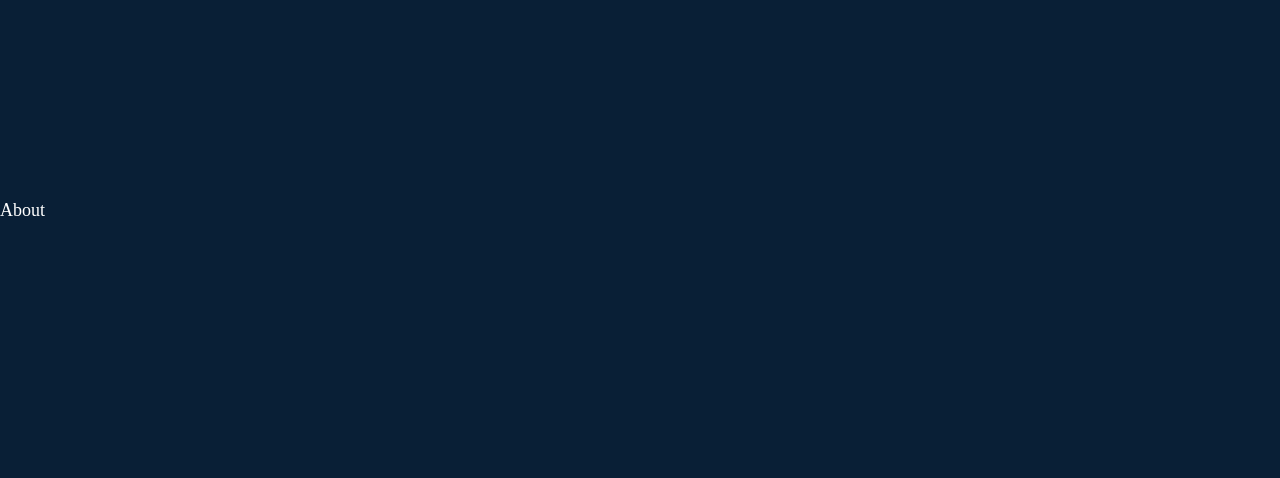
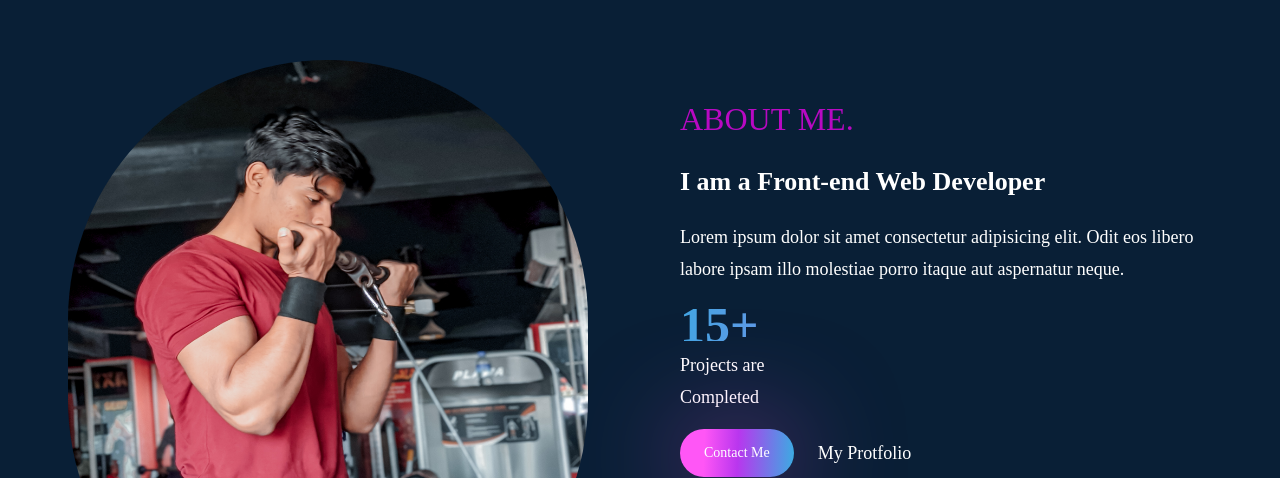
Before and after one commit to mitul200/my-react-protfolio, a React (Vite) app: page / in a window 1280 px wide. Shown: the part 1102-1580 px from the top of the page. Built offline with nearby package versions, Linux system fonts and the light colour scheme.

Commit message:
added about section

```diff
--- a/src/component/About.jsx
+++ b/src/component/About.jsx
@@ -1,8 +1,71 @@
+import CountUp from "react-countup";
+import { useInView } from "react-intersection-observer";
+import khaled2 from "../assets/khaled2.jpg";
+// import CountUp from "react-countup";
+import { motion } from "framer-motion";
+import { fadeIn } from "./variants";
+// import { fadeIn } from "./variants";
 const About = () => {
+  const [ref, inView] = useInView({
+    thresholdL: 0.5,
+  });
   return (
-    <div className="section" id="about">
-      <h1 className="">About</h1>
-    </div>
+    <section className="section" id="about" ref={ref}>
+      <div className="container mx-auto">
+        <div className=" flex flex-col gap-y-10 lg:flex-row   lg:items-center lg:gap-x-20 h-screen lg:gap-y-0">
+          {/* img  */}
+          <motion.div
+            variants={fadeIn("right", 0.2)}
+            initial="hidden"
+            whileInView={"show"}
+            viewport={{ once: false, amount: 0.7 }}
+            className="flex-1 mt-[300px] "
+          >
+            <img
+              className=" my-auto mx-auto rounded-full h-[600px] w-[520px]"
+              src={khaled2}
+              alt=""
+            />
+          </motion.div>
+          {/* text  */}
+          <motion.div
+            variants={fadeIn("left", 0.4)}
+            initial="hidden"
+            whileInView={"show"}
+            viewport={{ once: false, amount: 0.7 }}
+            className="flex-1"
+          >
+            <h2 className="h2 text-accent lg:mt-40">About Me.</h2>
+            <h3 className="h3 mb-4">I am a Front-end Web Developer </h3>
+            <p className="mb-6">
+              Lorem ipsum dolor sit amet consectetur adipisicing elit. Odit eos
+              libero labore ipsam illo molestiae porro itaque aut aspernatur
+              neque.
+            </p>
+            {/* stats  */}
+            <div className="">
+              <div>
+                <div className=" font-tertiary text-gradient text-[50px] mb-2">
+                  {inView ? (
+                    <>
+                      <CountUp start={0} end={15} duration={3} />+
+                    </>
+                  ) : null}
+                </div>
+                <div className="">
+                  Projects are <br />
+                  Completed
+                </div>
+                <div className="max-w-max flex gap-x-6 items-center mx-auto lg:mx-0 mt-4">
+                  <button className="btn btn-sm">Contact Me</button>
+                  <a href="#">My Protfolio</a>
+                </div>
+              </div>
+            </div>
+          </motion.div>
+        </div>
+      </div>
+    </section>
   );
 };
 
```
